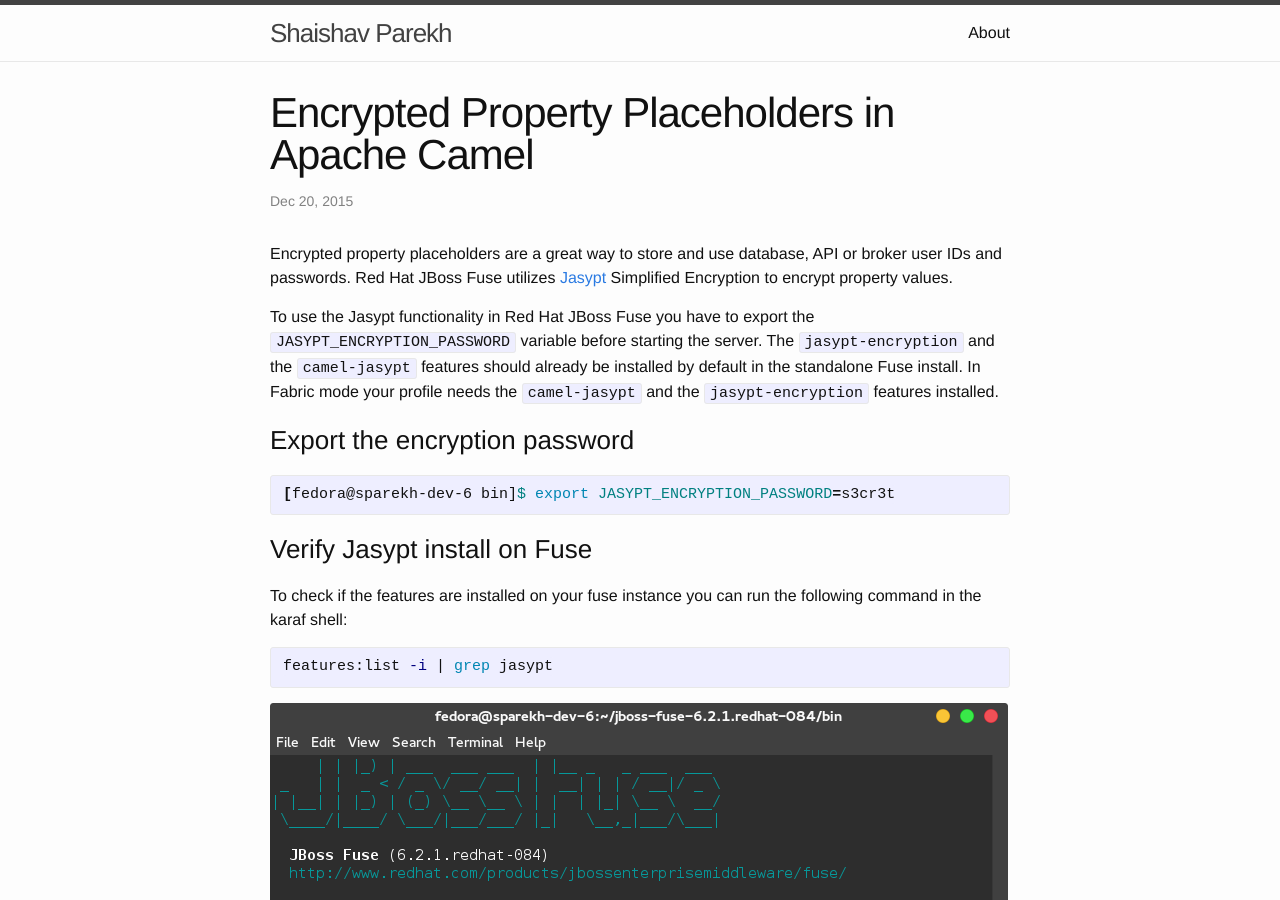
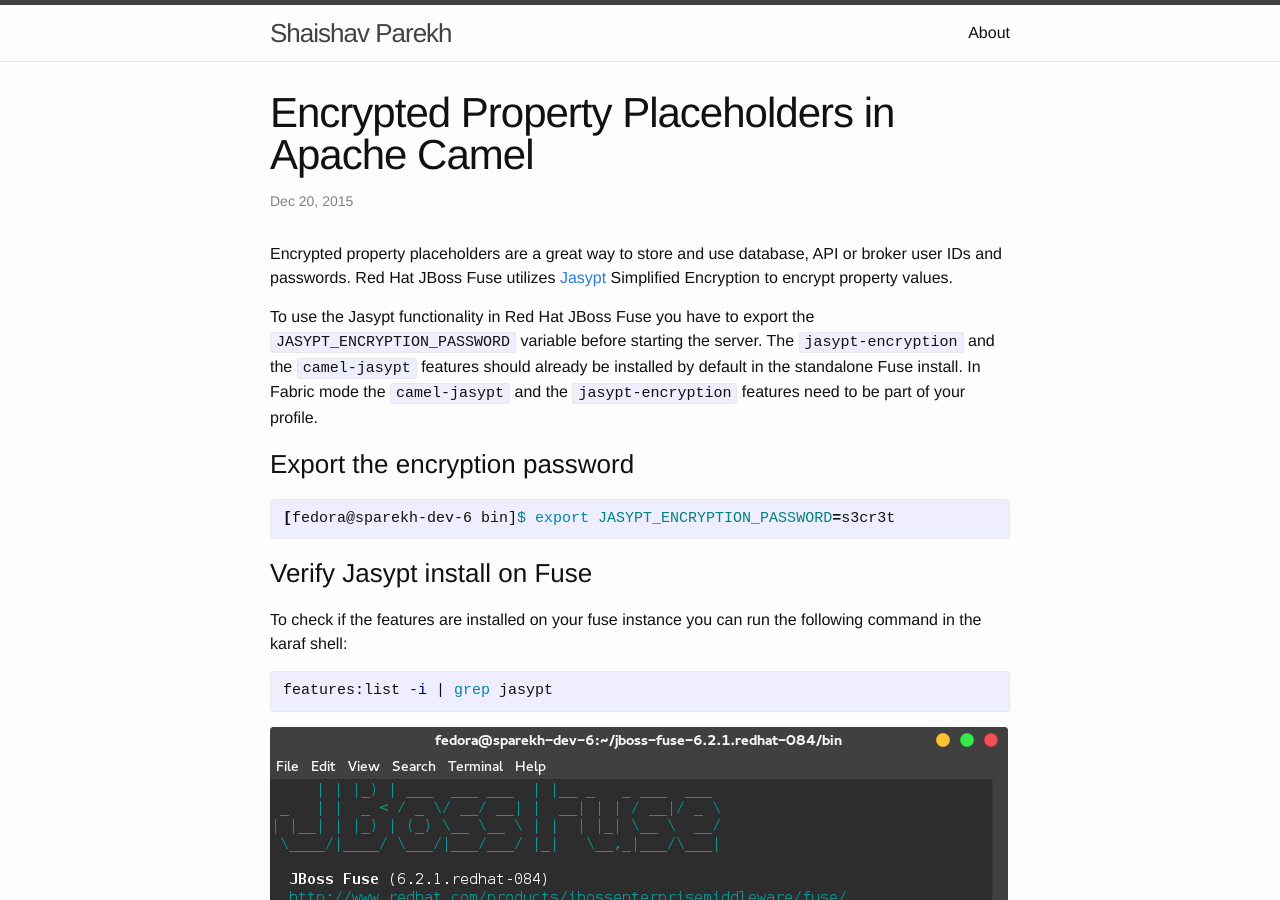
Before and after one commit to smparekh/smparekh.github.io, a Jekyll site: the page built from _posts/2015-12-20-encrypted-property-placeholders.markdown, in a window 1280 px wide and 900 px high. Built offline with Jekyll 4.4.1, drawn with Linux system fonts in a browser that asks for light colours.

Commit message:
Updated wording

```diff
--- a/_posts/2015-12-20-encrypted-property-placeholders.markdown
+++ b/_posts/2015-12-20-encrypted-property-placeholders.markdown
@@ -6,18 +6,19 @@
 ---
 Encrypted property placeholders are a great way to store and use database, API or broker user IDs and passwords. Red Hat JBoss Fuse utilizes [Jasypt][1] Simplified Encryption to encrypt property values.
 
-To use the Jasypt functionality in Red Hat JBoss Fuse you have to export the `JASYPT_ENCRYPTION_PASSWORD` variable before starting the server. The `jasypt-encryption` and the `camel-jasypt` features should already be installed by default in the standalone Fuse install. In Fabric mode your profile needs the `camel-jasypt` and the `jasypt-encryption` features installed.
+To use the Jasypt functionality in Red Hat JBoss Fuse you have to export the `JASYPT_ENCRYPTION_PASSWORD` variable before starting the server. The `jasypt-encryption` and the `camel-jasypt` features should already be installed by default in the standalone Fuse install. In Fabric mode the `camel-jasypt` and the `jasypt-encryption` features need to be part of your profile.
 
 ### Export the encryption password
 {% highlight bash %}
 [fedora@sparekh-dev-6 bin]$ export JASYPT_ENCRYPTION_PASSWORD=s3cr3t
 {% endhighlight %}
+
 ### Verify Jasypt install on Fuse
 To check if the features are installed on your fuse instance you can run the following command in the karaf shell:
 {% highlight bash %}
 features:list -i | grep jasypt
 {% endhighlight %}
-<!--![karaf_shell_jasypt.png](/images/karaf_shell_jasypt.png)-->
+
 {% include figure.html src="/images/karaf_shell_jasypt.png" caption="Checking for Jasypt features in Karaf shell" %}
 
 Or you can also check in the Hawtio webconsole by navigating to the OSGi &rarr; Features tab:
```
